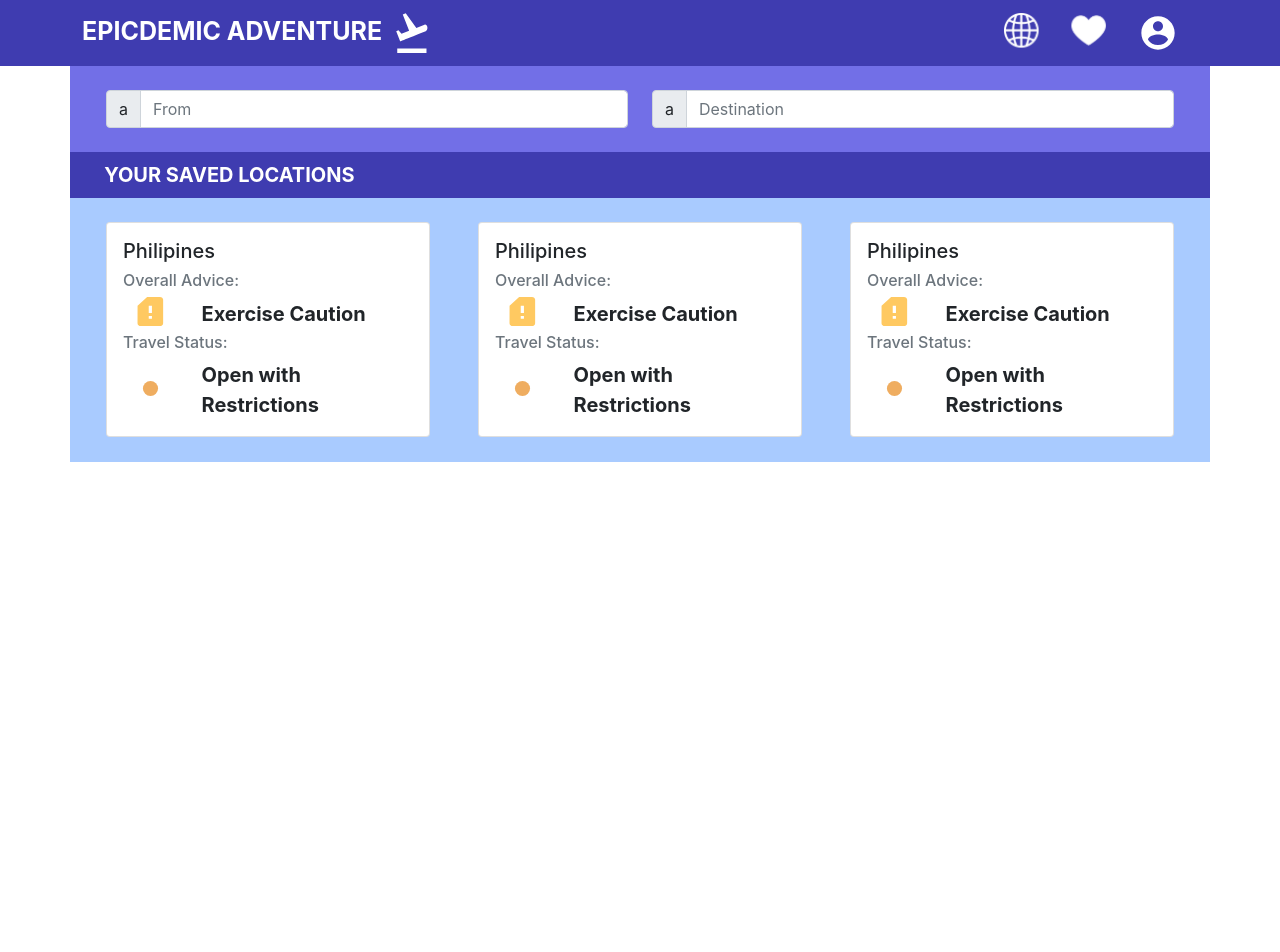
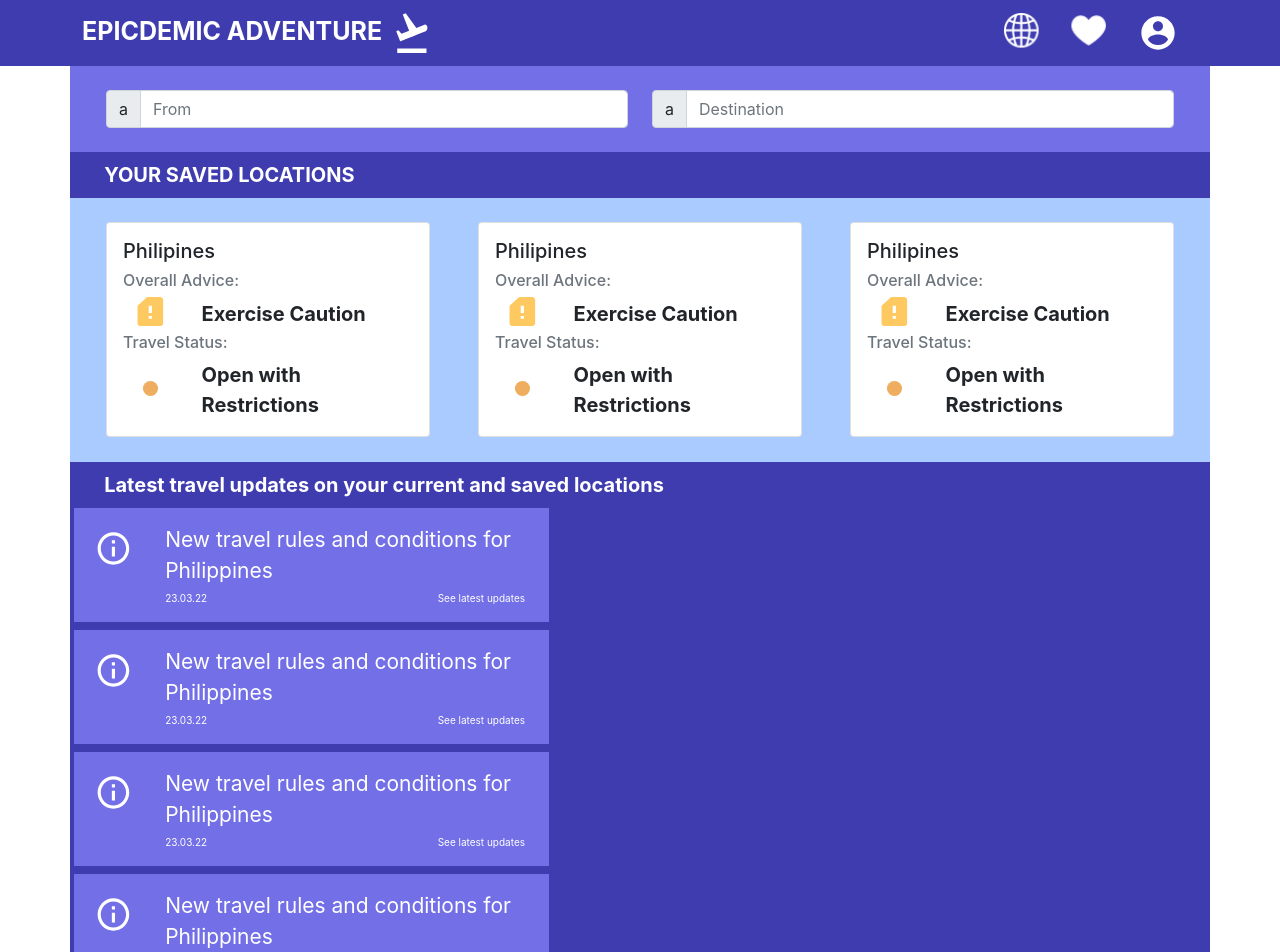
Before and after one commit to sophiac6410/SENG3011_EpicDemic, a React (Create React App) app in the folder PHASE_2/Application_SourceCode/epicdemic/: page / in a window 1280 px wide. Shown: the top 952 px of the page. Before the commit the page ends 800 px from the top, so only its background shows below. Built offline with nearby package versions, Linux system fonts and the light colour scheme.

Commit message:
update bar

```diff
--- /dev/null
+++ b/PHASE_2/Application_SourceCode/epicdemic/src/components/UpdateBar.js
@@ -0,0 +1,46 @@
+import React from "react";
+import { Row, Col, Card } from "react-bootstrap";
+import info from "../static/info.svg"
+import "../styles/Home.css"
+
+
+class RestrictBox extends React.Component {
+  render() {
+		return (
+			<Row className="justify-content-start bg-lightpurple mt-2 pt-2 pb-2">
+				<Col md={2}>
+					<Row className="justify-content-end mt-3">
+						<img src={info} width="35px" height="35px"></img>
+					</Row>
+				</Col>
+				<Col>
+					<div className="mb-1 mt-2" style={{"color": "white", "font-size": "21px"}}>New travel rules and conditions for Philippines</div>
+					<Row className="space-between mb-2 pe-4">
+						<Col style={{"color": "white", "font-size": "10px"}}>23.03.22</Col>
+						<Col style={{"color": "white", "font-size": "10px"}}>
+							<Row className="justify-content-end">See latest updates</Row>
+						</Col>
+					</Row>
+				</Col>
+			</Row>
+		);
+ }
+}
+
+class UpdateBar extends React.Component {
+    render() {
+        return(
+					<Row className="mt-2">
+					<div className="sub-title">Latest travel updates on your current and saved locations</div>
+					<Col md={5} className="pb-4 ms-1">
+						<RestrictBox></RestrictBox>
+						<RestrictBox></RestrictBox>
+						<RestrictBox></RestrictBox>
+						<RestrictBox></RestrictBox>
+					</Col>
+				</Row>
+        )
+    }
+}
+
+export default UpdateBar
--- a/PHASE_2/Application_SourceCode/epicdemic/src/pages/home.js
+++ b/PHASE_2/Application_SourceCode/epicdemic/src/pages/home.js
@@ -1,12 +1,14 @@
 import {Container} from "react-bootstrap";
 import LocationBar from "../components/LocationBar";
 import Search from "../components/Search";
+import UpdateBar from "../components/UpdateBar";
 
 function Home() {
   return (
       <Container style={{"background-color": "#3F3CB0"}}>
         <Search></Search>
         <LocationBar></LocationBar>
+        <UpdateBar></UpdateBar>
       </Container>
   );
 }
```
Also changed, not shown: PHASE_2/Application_SourceCode/epicdemic/src/components/AirUpdateBar.js (added), PHASE_2/Application_SourceCode/epicdemic/src/static/info.svg (added).
